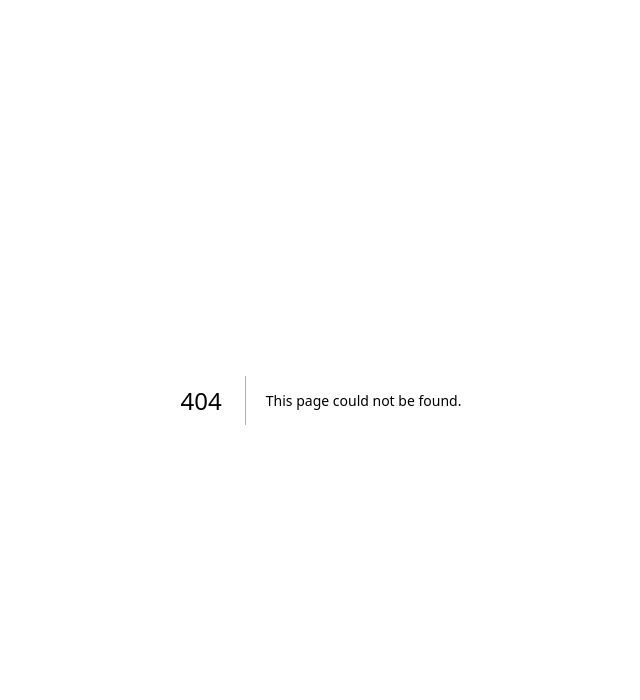
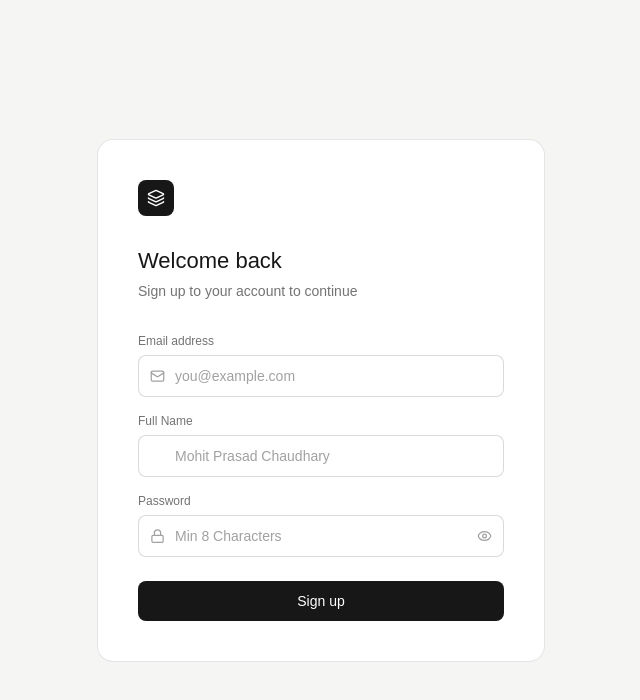
Before and after one commit to cmmohitchau/pdf-chat-frontend, a Next.js app: page /signup in a window 1280 px wide. Before the commit this address had no page. Shown: the top 700 px of the page, without its empty margins (319-959 px from the left). Built offline with nearby package versions, Linux system fonts and the light colour scheme.

Commit message:
added signup page

```diff
--- /dev/null
+++ b/app/(auth)/signup/page.tsx
@@ -0,0 +1,143 @@
+"use client"
+import { useState } from "react";
+import { Eye, EyeOff, Lock, Mail, Layers } from "lucide-react";
+
+export default function SignInPage() {
+  const [email, setEmail] = useState("");
+  const [password, setPassword] = useState("");
+  const [name, setName] = useState("");
+  const [showPassword, setShowPassword] = useState(false);
+  const [isLoading, setIsLoading] = useState(false);
+  const [error, setError] = useState("");
+
+  const handleEmailSignUp = async (e: React.FormEvent) => {
+    e.preventDefault();
+    if (!email || !password) {
+      setError("Please fill in all fields.");
+      return;
+    }
+    setError("");
+    setIsLoading(true);
+    console.log("backend url : " , process.env.NEXT_PUBLIC_BACKEND_URL);
+
+    try {
+      const response = await fetch(`${process.env.NEXT_PUBLIC_BACKEND_URL}/signup` , {
+        method : 'POST',
+        headers: {
+            'Content-Type': 'application/json'
+        },
+        body : JSON.stringify({ email , password , name})
+      })
+      const result = await response.json()
+      console.log(result);
+
+      if (result?.error) {
+        setError("Invalid email or password.");
+      } else {
+        window.location.href = "/chat";
+      }
+    } catch {
+      setError("Something went wrong. Please try again.");
+    } finally {
+      setIsLoading(false);
+    }
+  };
+
+  return (
+    <div className="min-h-screen flex items-center justify-center bg-stone-100 px-4 py-10">
+      <div className="w-full max-w-md bg-white rounded-2xl border border-black/10 p-10">
+
+        <div className="w-9 h-9 bg-neutral-900 rounded-lg flex items-center justify-center mb-7">
+          <Layers size={18} color="white" />
+        </div>
+
+        <h1 className="text-[22px] font-medium text-neutral-900 mb-1">Welcome back</h1>
+        <p className="text-sm text-neutral-500 mb-8">Sign up to your account to continue</p>
+
+        {error && (
+          <div className="mb-5 rounded-lg bg-red-50 border border-red-200 px-4 py-3 text-sm text-red-700">
+            {error}
+          </div>
+        )}
+
+        <form onSubmit={handleEmailSignUp} noValidate className="space-y-4">
+
+          <div>
+            <label htmlFor="email" className="block text-xs font-medium text-neutral-500 mb-1.5">
+              Email address
+            </label>
+            <div className="relative">
+              <Mail size={15} className="absolute left-3 top-1/2 -translate-y-1/2 text-neutral-400 pointer-events-none" />
+              <input
+                id="email"
+                type="email"
+                autoComplete="email"
+                placeholder="you@example.com"
+                value={email}
+                onChange={(e) => setEmail(e.target.value)}
+                disabled={isLoading}
+                className="w-full pl-9 pr-4 py-2.5 text-sm bg-white border border-black/15 rounded-lg text-neutral-900 placeholder:text-neutral-400 outline-none focus:border-black/30 focus:ring-2 focus:ring-black/5 transition disabled:opacity-50"
+              />
+            </div>
+          </div>
+
+          <div>
+                <label htmlFor="name" className="block text-xs font-medium text-neutral-500 mb-1.5">
+                Full Name
+                </label>
+                <div className="relative">
+                <input
+                    id="name"
+                    type="text"
+                    placeholder="Mohit Prasad Chaudhary"
+                    value={name}
+                    onChange={(e) => setName(e.target.value)}
+                    disabled={isLoading}
+                    className="w-full pl-9 pr-4 py-2.5 text-sm bg-white border border-black/15 rounded-lg text-neutral-900 placeholder:text-neutral-400 outline-none focus:border-black/30 focus:ring-2 focus:ring-black/5 transition disabled:opacity-50"
+                />
+                </div>
+            </div>
+
+
+          <div>
+            <label htmlFor="password" className="block text-xs font-medium text-neutral-500 mb-1.5">
+              Password
+            </label>
+            <div className="relative">
+              <Lock size={15} className="absolute left-3 top-1/2 -translate-y-1/2 text-neutral-400 pointer-events-none" />
+              <input
+                id="password"
+                type={showPassword ? "text" : "password"}
+                autoComplete="current-password"
+                placeholder="Min 8 Characters"
+                value={password}
+                onChange={(e) => setPassword(e.target.value)}
+                disabled={isLoading}
+                className="w-full pl-9 pr-10 py-2.5 text-sm bg-white border border-black/15 rounded-lg text-neutral-900 placeholder:text-neutral-400 outline-none focus:border-black/30 focus:ring-2 focus:ring-black/5 transition disabled:opacity-50"
+              />
+              <button
+                type="button"
+                onClick={() => setShowPassword((v) => !v)}
+                aria-label={showPassword ? "Hide password" : "Show password"}
+                className="absolute right-3 top-1/2 -translate-y-1/2 text-neutral-400 hover:text-neutral-600 transition"
+              >
+                {showPassword ? <EyeOff size={15} /> : <Eye size={15} />}
+              </button>
+            </div>
+
+          </div>
+
+          <button
+            type="submit"
+            disabled={isLoading}
+            className="w-full bg-neutral-900 text-white text-sm font-medium py-2.5 rounded-lg hover:bg-neutral-700 active:scale-[0.99] transition disabled:opacity-60 cursor-pointer mt-2"
+          >
+            {isLoading ? "Creating account…" : "Sign up"}
+          </button>
+        </form>
+
+
+      </div>
+    </div>
+  );
+}
```
